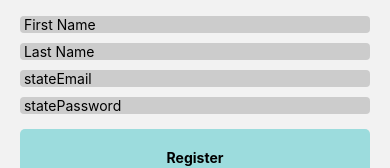
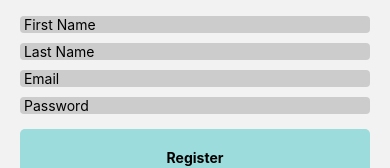
Before and after one commit to Rasim997/CWapp, a React Native app: screen /Register in a window 390 px wide. Shown: the part 215-383 px from the top of the page. Built offline with nearby package versions, Linux system fonts and the light colour scheme.

Commit message:
final adjustments

```diff
--- a/screens/friend_posts.js
+++ b/screens/friend_posts.js
@@ -1,3 +1,4 @@
+/* eslint-disable eqeqeq */
 /* eslint-disable no-alert */
 /* eslint-disable no-sequences */
 /* eslint-disable no-unused-expressions */
@@ -217,7 +218,7 @@ export default class FriendPosts extends Component {
     const lastName = post.author.last_name;
     const firstName = post.author.first_name;
 
-    if (this.state.myid === post.author.user_id) {
+    if (this.state.myid == post.author.user_id) {
       return (
         <View style={styles.postBody}>
           <View>
--- a/screens/register.js
+++ b/screens/register.js
@@ -117,8 +117,8 @@ export default class Register extends Component {
         <View style={styles.body}>
           <TextInput style={styles.textInput} maxLength={50} placeholder=" First Name" onChangeText={(fName) => this.setState({ fName })} />
           <TextInput style={styles.textInput} maxLength={50} placeholder=" Last Name" onChangeText={(lName) => this.setState({ lName })} />
-          <TextInput style={styles.textInput} maxLength={62} placeholder=" stateEmail" onChangeText={(stateEmail) => this.setState({ stateEmail })} />
-          <TextInput style={styles.textInput} placeholder=" statePassword" onBlur={() => this.checkPassword()} onChangeText={(statePassword) => this.setState({ statePassword })} secureTextEntry />
+          <TextInput style={styles.textInput} maxLength={62} placeholder=" Email" onChangeText={(stateEmail) => this.setState({ stateEmail })} />
+          <TextInput style={styles.textInput} placeholder=" Password" onBlur={() => this.checkPassword()} onChangeText={(statePassword) => this.setState({ statePassword })} secureTextEntry />
           <Text style={{ color: 'red' }}>{this.state.passwordError}</Text>
           <TouchableOpacity
             style={styles.button}
```
